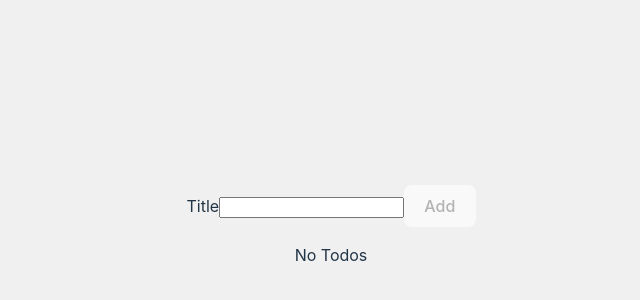
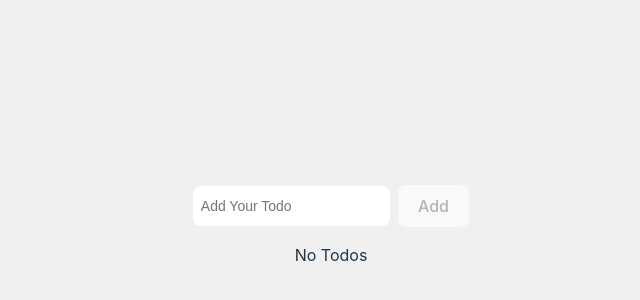
Before and after one commit to Rehan1579/react-todo, a React (Vite) app: page / in a window 1280 px wide. Shown: the part 166-466 px from the top of the page, without its empty margins (309-949 px from the left). Built offline with nearby package versions, Linux system fonts and the light colour scheme.

Commit message:
create TodoForm component

```diff
--- /dev/null
+++ b/src/components/todo-form/TodoForm.scss
@@ -0,0 +1,18 @@
+.form-input {
+    display: flex;
+    align-items: center;
+    gap: 8px;
+
+
+    input {
+        padding: 4px 8px;
+        height: 32px;
+        border: none;
+        border-radius: 8px;
+        font-size: 14px;
+
+        &:focus {
+            outline: 2px solid #ccc;
+        }
+    }
+}
--- a/src/components/todo-form/TodoForm.tsx
+++ b/src/components/todo-form/TodoForm.tsx
@@ -1,7 +1,15 @@
 import { FormEvent, forwardRef, useImperativeHandle, useState } from "react";
-import { ITodo } from "../../data-models/ITodo";
+import { ITodo } from "../../data-models/interfaces/ITodo";
+import "./TodoForm.scss";
 
-export const TodoForm = forwardRef((props: any, ref) => {
+
+interface Props {
+    saveTodo(todo: ITodo): void;
+}
+
+
+export const TodoForm = forwardRef((props: Props, ref) => {
+
     const {saveTodo} = props;
     const [title, setTitle] = useState<string>("");
 
@@ -41,9 +49,10 @@ export const TodoForm = forwardRef((props: any, ref) => {
 
     return (
         <form onSubmit={submitForm}>
-            <label htmlFor="title">Title</label>
-            <input type="text" id="title" required value={title} onChange={(e) => setTitle(e.target.value)}></input>
-            <button type="submit" disabled={!title}>Add</button>
+            <div className="form-input">
+                <input placeholder="Add Your Todo" type="text" id="title" required value={title} onChange={(e) => setTitle(e.target.value)}></input>
+                <button type="submit" disabled={!title}>Add</button>
+            </div>
         </form>
     );
 });
```
